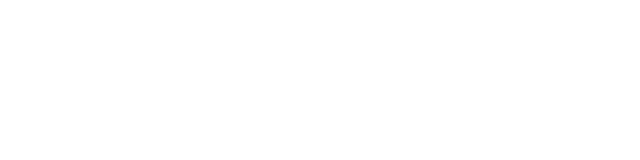
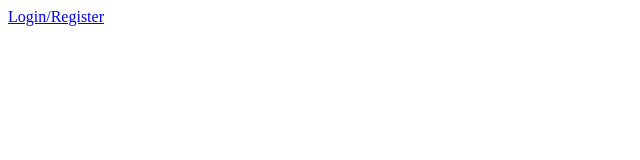
Before and after one commit to dzmitry-viartseika/challenge-MERN, a React (Create React App) app in the folder frontend/: page / in a window 1280 px wide. Shown: the top 160 px of the page, without its empty margins (0-640 px from the left). Built offline with nearby package versions, Linux system fonts and the light colour scheme.

Commit message:
fix token frontend part

```diff
--- a/frontend/src/App.tsx
+++ b/frontend/src/App.tsx
@@ -4,7 +4,8 @@ import { ReactQueryDevtools } from '@tanstack/react-query-devtools';
 import { PrimeReactProvider } from 'primereact/api';
 import { ToastProvider } from './context/ToastContext';
 import './index.css';
-
+import "primereact/resources/primereact.min.css";
+import "primereact/resources/themes/bootstrap4-light-blue/theme.css";
 
 const queryClient = new QueryClient();
 const App = () => {
--- a/frontend/src/constants/routes.ts
+++ b/frontend/src/constants/routes.ts
@@ -1,10 +1,9 @@
 export const routes = {
-  ROOT: '/',
+  LANDING: '/',
   DASHBOARD: '/dashboard',
   NO_PERMISSION: '/no-permission',
   LOGIN: '/login',
   REGISTER: '/register',
-  LANDING: '/landing',
   RESET: '/reset-password',
   FORGET_PASSWORD: '/forgot-password/',
   NOT_FOUND: '*',
--- a/frontend/src/router/router.config.tsx
+++ b/frontend/src/router/router.config.tsx
@@ -23,13 +23,13 @@ const queryClient = new QueryClient();
 
 export const routerConfig: RouteObject[] = [
   {
-    path: routes.ROOT,
+    path: routes.LANDING,
     element: <App />,
     children: [
       {
-        path: routes.ROOT,
+        path: routes.LANDING,
         element: (
-            <HomePageLayout />
+            <LandingPage />
         ),
       },
       {
```
